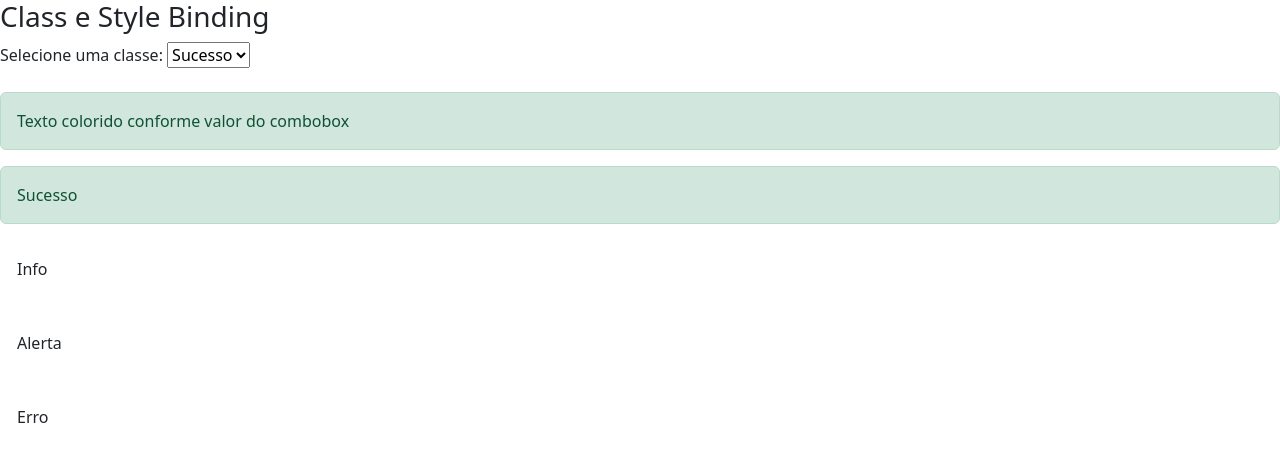
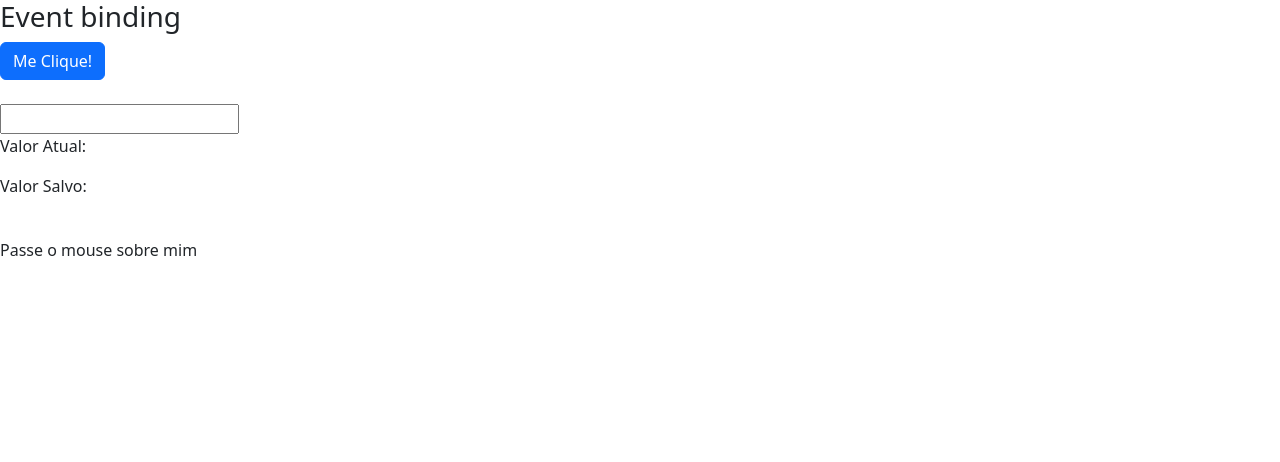
Before and after one commit to mariopuebla17/curso-angular, an Angular app in the folder data-binding/: page / in a window 1280 px wide. Shown: the top 462 px of the page. Built offline with nearby package versions, Linux system fonts and the light colour scheme.

Commit message:
Aula 12
Ensinamentos da aula 12

```diff
--- a/data-binding/src/app/data-binding/data-binding.component.css
+++ b/data-binding/src/app/data-binding/data-binding.component.css
@@ -0,0 +1,4 @@
+.highlight {
+    background-color: yellow;
+    font-weight: bold;
+}
--- a/data-binding/src/app/data-binding/data-binding.component.html
+++ b/data-binding/src/app/data-binding/data-binding.component.html
@@ -1,5 +1,5 @@
-<section class="property-binding">
-    <!-- <article>
+<!-- <section class="property-binding">
+   <article>
         <h3>Interpolação</h3>
         <p>String renderizada com Interpolação: {{ url }}</p>
         <p>Resultado de 1 + 1 é: {{ 1 + 1 }}</p>
@@ -10,7 +10,7 @@
     <article>
         <h3>Property Binding</h3>
         <img src="{{ urlImagem }}">
-    </article> -->
+    </article>
 </section>
 
 <article>
@@ -47,4 +47,28 @@
             Esse texto somente aparece em caso de erro.
         </div>
     </div>
-</article>
+</article> -->
+
+<section class="property-binding">
+  <article>
+    <h3>Event binding</h3>
+    <div>
+      <button (click) = "botaoClicado()" class="btn btn-primary">Me Clique!</button>
+      <br><br>
+      <input type="text"
+            (keyup)="onKeyUp($event)"
+            (keyup.enter)="salvarValor(campoInput.value)"
+            (blur)="salvarValor(campoInput.value)"
+            #campoInput/>
+      <p>Valor Atual: {{ valorAtual }}</p>
+      <p>Valor Salvo: {{ valorSalvo }}</p>
+      <br>
+      <span
+        (mouseover)="onMouseOverOut()"
+        (mouseout)="onMouseOverOut()"
+        [class.highlight]="isMouseOver">
+        Passe o mouse sobre mim
+      </span>
+    </div>
+  </article>
+</section>
--- a/data-binding/src/app/data-binding/data-binding.component.ts
+++ b/data-binding/src/app/data-binding/data-binding.component.ts
@@ -11,6 +11,11 @@
   cursoAngular = true;
   urlImagem = 'http://lorempixel.com.br/500/400/?1';
 
+  valorAtual: string = '';
+  valorSalvo: string = '';
+
+  isMouseOver: boolean = false;
+
   getValor() {
     return 1;
   }
@@ -19,6 +24,22 @@
     return true;
   }
 
+  botaoClicado(){
+    alert('Botão clicado!');
+  }
+
+  onKeyUp(evento: KeyboardEvent){
+    this.valorAtual = (<HTMLInputElement>evento.target).value;
+  }
+
+  salvarValor(valor: string) {
+    this.valorSalvo = valor;
+  }
+
+  onMouseOverOut(){
+    this.isMouseOver = !this.isMouseOver;
+  }
+
   constructor() { }
 
   ngOnInit(): void {
```
